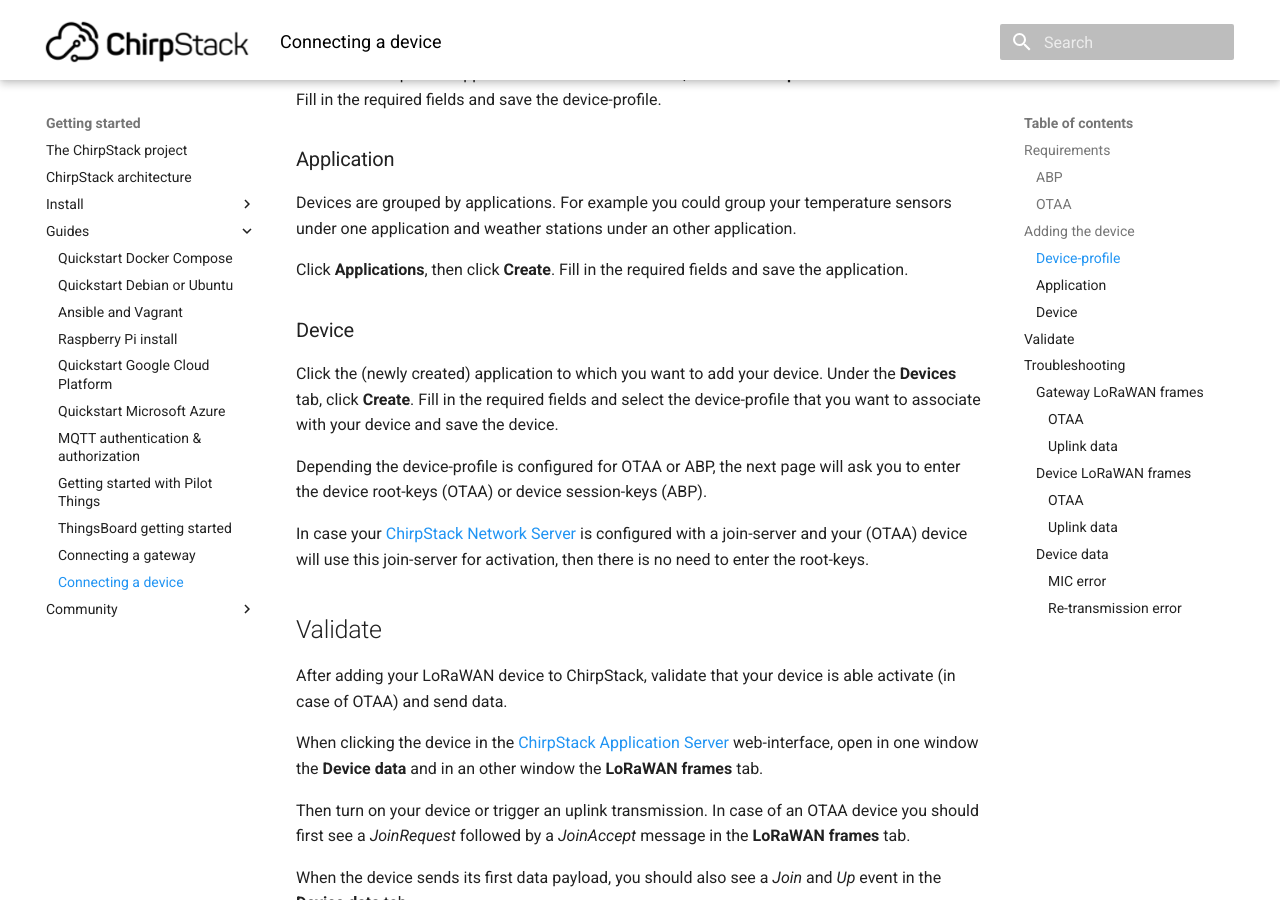
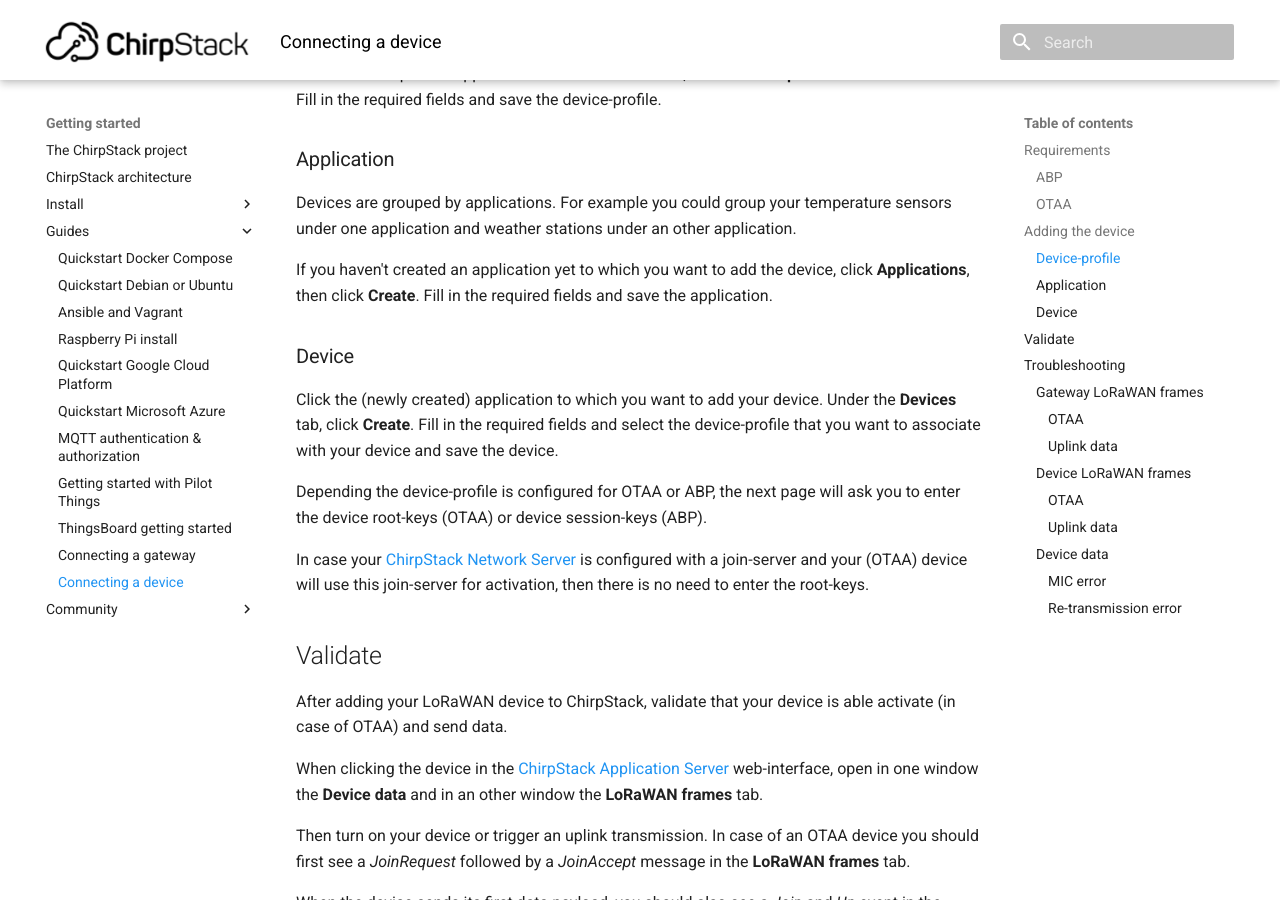
Before and after one commit to brocaar/chirpstack-docs, an MkDocs documentation site: the page built from docs/project/guides/connect-device.md, in a window 1280 px wide and 900 px high, scrolled down 1232 px. Built offline with MkDocs 1.6.1 and Material for MkDocs 9.7.7, drawn with Linux system fonts in a browser that asks for light colours.

Commit message:
Clarify creating application.
There is no need to create an application for each device :)

```diff
--- a/docs/project/guides/connect-device.md
+++ b/docs/project/guides/connect-device.md
@@ -58,7 +58,8 @@
 temperature sensors under one application and weather stations under an other
 application.
 
-Click **Applications**, then click **Create**. Fill in the required fields
+If you haven't created an application yet to which you want to add the device,
+click **Applications**, then click **Create**. Fill in the required fields
 and save the application.
 
 ### Device
```
